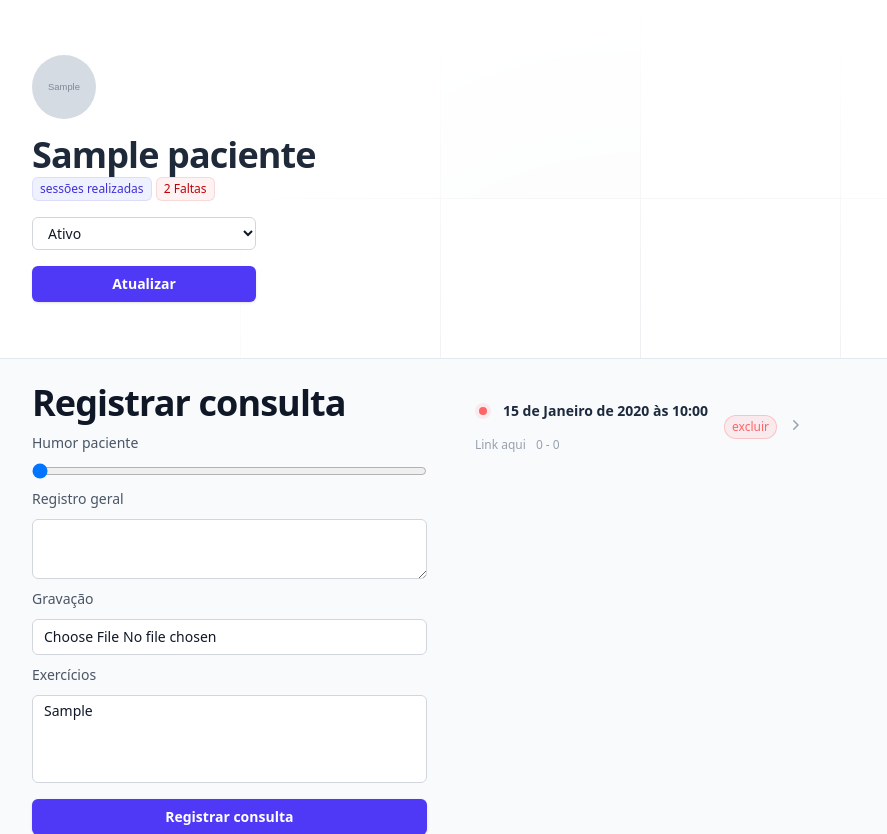
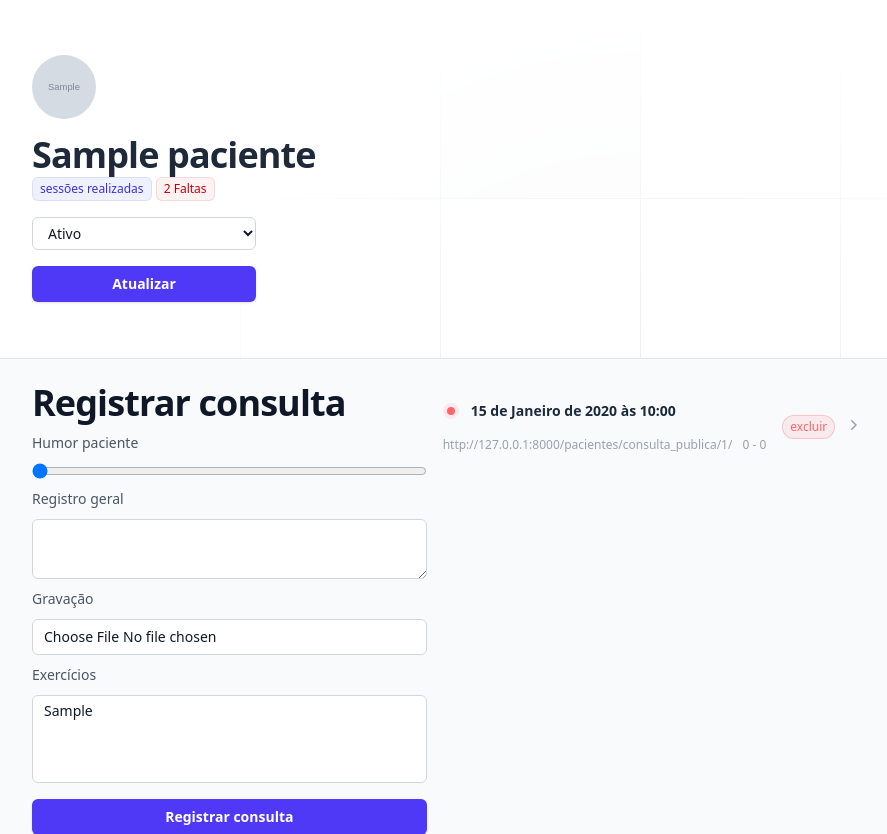
Before and after one commit to gustavocarvalho1997/PPE05_Django_Fullstack, a Django app: page /pacientes/1/ in a window 1280 px wide. Shown: the part 81-915 px from the top of the page, without its empty margins (0-887 px from the left). Run offline with Django 5.2, Linux system fonts and the light colour scheme; tables that the repository leaves empty hold one stand-in row (values such as "Sample post"); grey boxes marked "Sample" are stand-in pictures.

Commit message:
inclui property do link publico

```diff
--- a/pacientes/models.py
+++ b/pacientes/models.py
@@ -1,4 +1,5 @@
 from django.db import models
+from django.urls import reverse
 
 # Create your models here.
 class Paciente(models.Model):
@@ -47,3 +48,7 @@ class Consulta(models.Model):
 
     def __str__(self):
         return self.paciente.nome
+
+    @property
+    def link_publico(self):
+        return f"http://127.0.0.1:8000{reverse('consulta_publica', kwargs={'id': self.id})}"
--- a/pacientes/templates/paciente.html
+++ b/pacientes/templates/paciente.html
@@ -102,7 +102,7 @@
                                 </h2>
                                 </div>
                                 <div class="mt-3 flex items-center gap-x-2.5 text-xs/5 text-gray-400">
-                                <p class="truncate">Link aqui</p>
+                                <p class="truncate">{{consulta.link_publico}}</p>
                                 <p class="whitespace-nowrap">0 - 0</p>
                                 </div>
                             </div>
```
